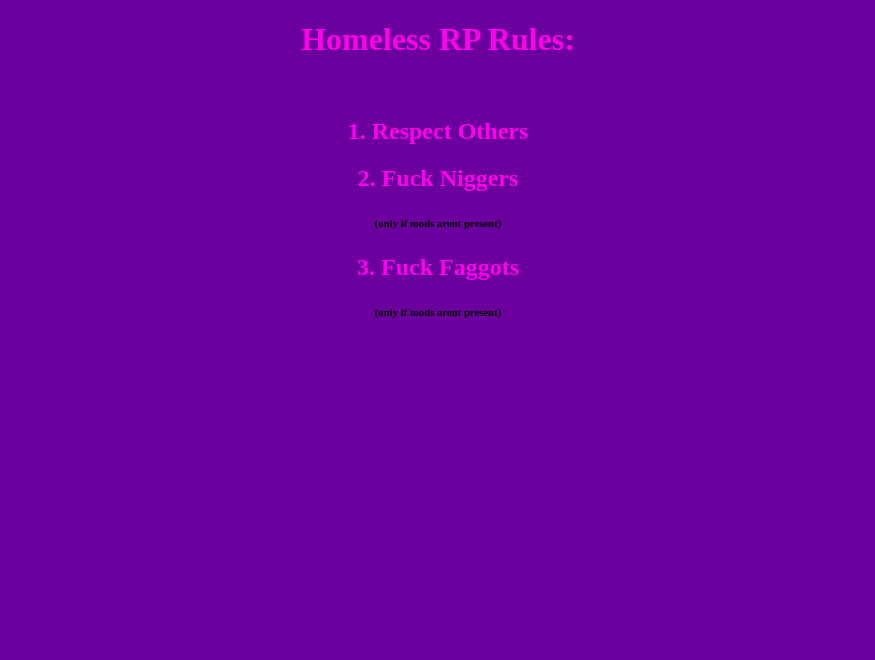
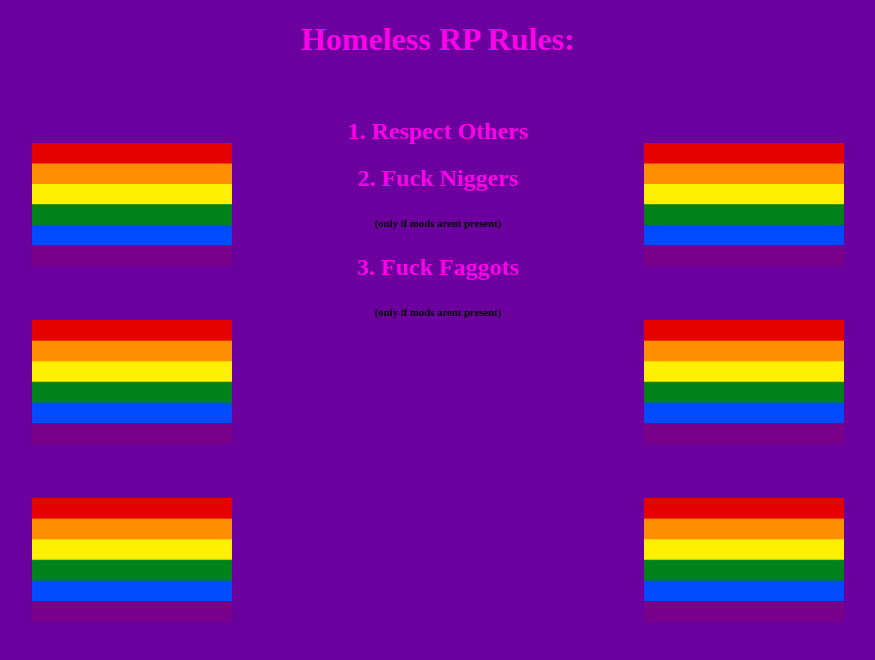
Before and after one commit to elDziad00/homeless.gay, a plain HTML site: page index.html in a window 1280 px wide. Shown: the whole page, without its empty margins (202-1077 px from the left). Drawn offline with Linux system fonts and the light colour scheme.

Commit message:
Add Pride flag images and update index.html

```diff
--- a/index.html
+++ b/index.html
@@ -15,5 +15,33 @@
     <h6>(only if mods arent present)</h6>
     <h2>3. Fuck Faggots</h2>
     <h6>(only if mods arent present)</h6>
+    <div class="container">
+        <div class="flag1">
+            <img src="img/Pride_Flag.png" alt="We Support!!!" />
+        </div>
+
+        <div class="flag2">
+            <img src="img/Pride_Flag.png" alt="We Support!!!" />
+        </div>
+    </div>
+    <div class="container2">
+        <div class="flag1">
+            <img src="img/Pride_Flag.png" alt="We Support!!!" />
+        </div>
+
+        <div class="flag2">
+            <img src="img/Pride_Flag.png" alt="We Support!!!" />
+        </div>
+    </div>
+    <div class="container3">
+        <div class="flag1">
+            <img src="img/Pride_Flag.png" alt="We Support!!!" />
+        </div>
+
+        <div class="flag2">
+            <img src="img/Pride_Flag.png" alt="We Support!!!" />
+        </div>
+    </div>
+
 </body>
 </html>
--- a/style.css
+++ b/style.css
@@ -16,3 +16,45 @@ h6 {
   color: #000000;
   text-align: center;
 }
+
+.container {
+  display: flex;
+  justify-content: space-around;
+  align-items: center;
+  padding: 0 20px;
+  margin-top: -200px;
+}
+
+.container .flag1 img,
+.container .flag2 img {
+  width: 200px;
+  height: auto;
+}
+
+.container2 {
+  display: flex;
+  justify-content: space-around;
+  align-items: center;
+  padding: 0 20px;
+  margin-top: 50px;
+}
+
+.container2 .flag1 img,
+.container2 .flag2 img {
+  width: 200px;
+  height: auto;
+}
+
+.container3 {
+  display: flex;
+  justify-content: space-around;
+  align-items: center;
+  padding: 0 20px;
+  margin-top: 50px;
+}
+
+.container3 .flag1 img,
+.container3 .flag2 img {
+  width: 200px;
+  height: auto;
+}
```
Also changed, not shown: img/Pride_Flag.png (added).
